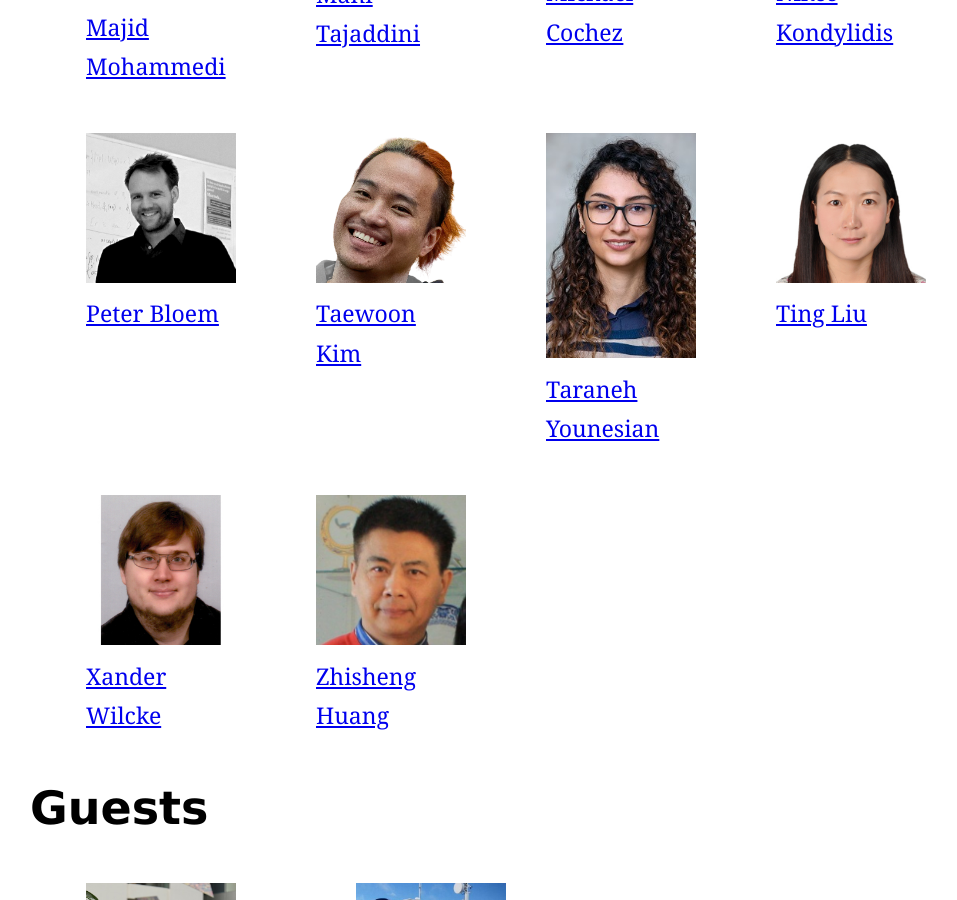
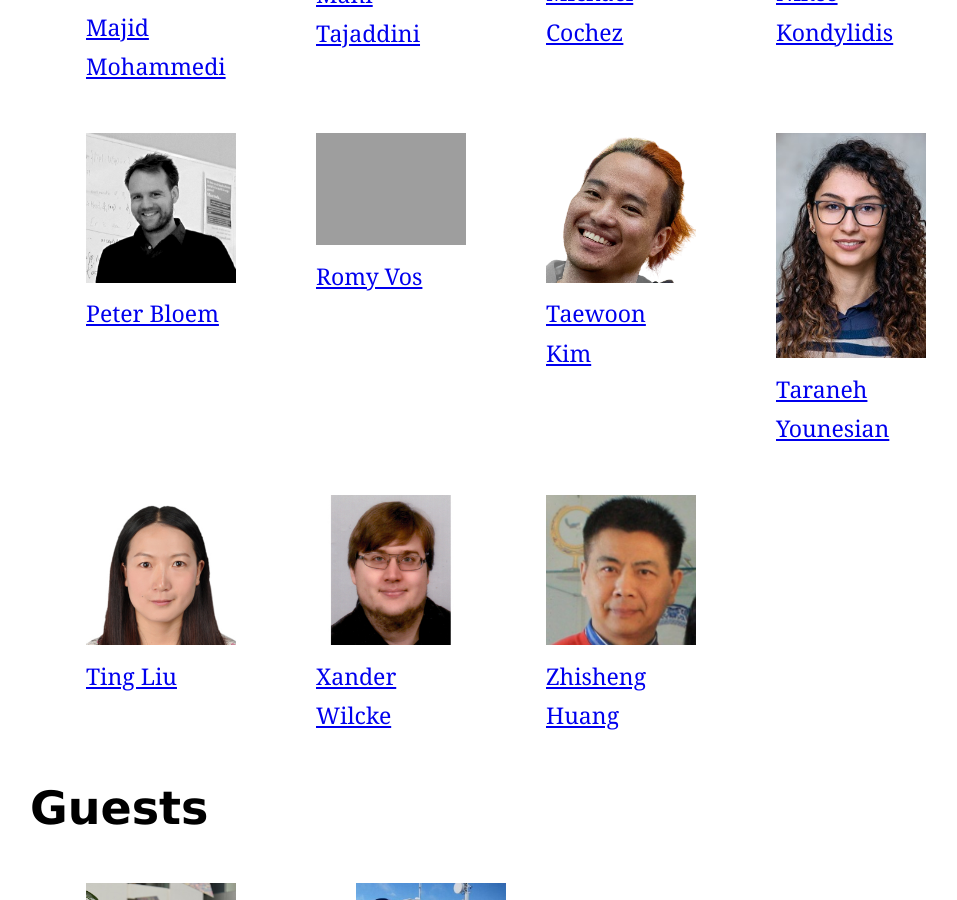
Before and after one commit to lr-vu/siteOLD, a Jekyll site: the page built from people/index.md, in a window 1280 px wide and 900 px high, scrolled down 1171 px. Shown: the whole window, without its empty margins (210-1167 px from the left). Built offline with Jekyll 4.4.1, drawn with Linux system fonts in a browser that asks for light colours; our own code applies the rules of GitHub Pages for plain Markdown files.

Commit message:
Update members.yml

```diff
--- a/_data/members.yml
+++ b/_data/members.yml
@@ -51,6 +51,10 @@ group_members:
     image: images/members/Peter.jpg
     website: http://peterbloem.nl/
 
+  - name: Romy Vos
+    image: images/members/Romy.png
+    website: https://research.vu.nl/en/persons/romy-vos
+
   - name: Taewoon Kim
     image: images/members/Taewoon.png
     website: https://taewoon.kim/
```
